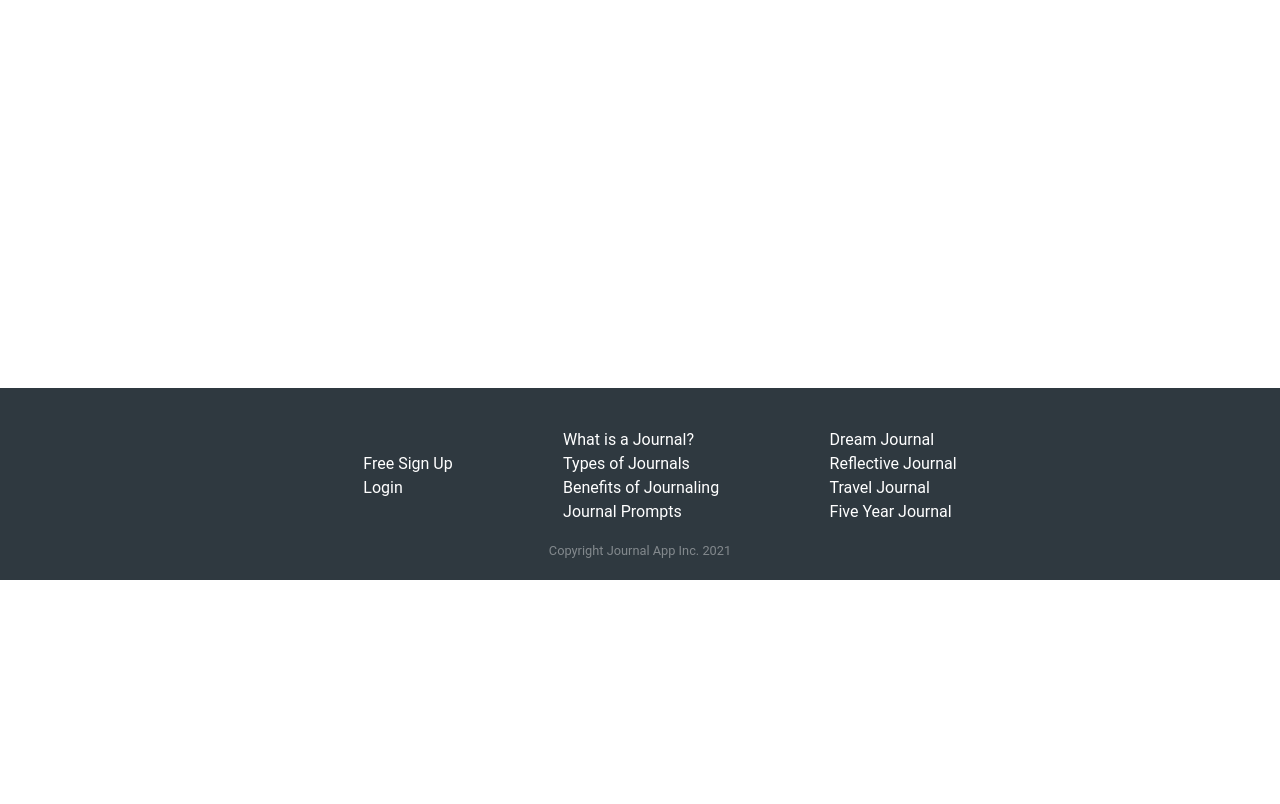
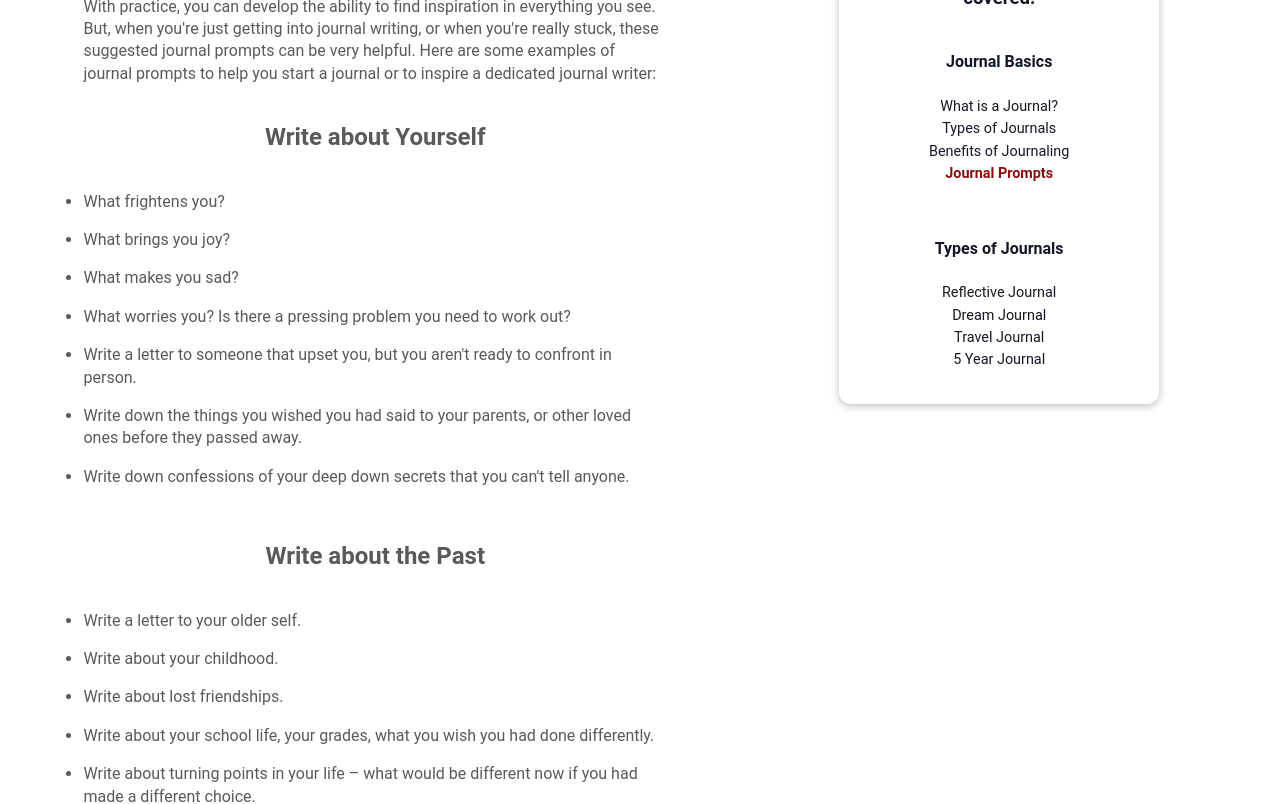
Before and after one commit to rpashev/vue-journal-app, a Vue app: page /journal-prompts in a window 1280 px wide. Shown: the part 220-1024 px from the top of the page. Before the commit the page ends 800 px from the top, so only its background shows below. Built offline with nearby package versions, Linux system fonts and the light colour scheme.

Commit message:
journal prompts page

```diff
--- a/src/App.vue
+++ b/src/App.vue
@@ -29,7 +29,7 @@ export default {
 body {
   margin: 0;
   font-family: "Roboto", sans-serif;
-  line-height: 1.3;
+  line-height: 1.4;
 
 }
 #app {
--- a/src/pages/information-pages/JournalDefinition.vue
+++ b/src/pages/information-pages/JournalDefinition.vue
@@ -73,7 +73,7 @@ ul a {
   color: #59595e;
 }
 ul a:hover {
-    color: rgb(139, 14, 14);
+  color: rgb(139, 14, 14);
 }
 p {
   width: 80%;
--- a/src/pages/information-pages/JournalPrompts.vue
+++ b/src/pages/information-pages/JournalPrompts.vue
@@ -1,3 +1,143 @@
 <template>
-    <div>Journal Prompts</div>
+  <div class="prompts-page">
+    <div class="prompts-page__article">
+      <h1>What can you write about?</h1>
+      <p>
+        With practice, you can develop the ability to find inspiration in
+        everything you see. But, when you're just getting into journal writing,
+        or when you're really stuck, these suggested journal prompts can be very
+        helpful. Here are some examples of journal prompts to help you start a
+        journal or to inspire a dedicated journal writer:
+      </p>
+      <h2>Write about Yourself</h2>
+      <ul>
+        <li>What frightens you?</li>
+        <li>What brings you joy?</li>
+        <li>What makes you sad?</li>
+        <li>
+          What worries you? Is there a pressing problem you need to work out?
+        </li>
+        <li>
+          Write a letter to someone that upset you, but you aren't ready to
+          confront in person.
+        </li>
+        <li>
+          Write down the things you wished you had said to your parents, or
+          other loved ones before they passed away.
+        </li>
+        <li>
+          Write down confessions of your deep down secrets that you can't tell
+          anyone.
+        </li>
+      </ul>
+      <h2>Write about the Past</h2>
+      <ul>
+        <li>Write a letter to your older self.</li>
+        <li>Write about your childhood.</li>
+        <li>Write about lost friendships.</li>
+        <li>
+          Write about your school life, your grades, what you wish you had done
+          differently.
+        </li>
+        <li>
+          Write about turning points in your life – what would be different now
+          if you had made a different choice.
+        </li>
+        <li>Write about regrets you may have.</li>
+      </ul>
+
+      <h2>Write about the Future</h2>
+      <ul>
+        <li>Where do you want to be 5, 10, or 15 years from now?</li>
+        <li>What line of work do you plan on pursuing in the future?</li>
+        <li>Write down how you can improve your life.</li>
+        <li>
+          Write about children you plan to have, and what you wish for them.
+        </li>
+        <li>
+          Write letters to your future children and grandchildren that you can
+          give to them when they are older. These letters will help them
+          understand the type of person you were at their age.
+        </li>
+        <li>Write about places you wish to see, vacations you plan to have.</li>
+        <li>Write about home improvements you would like to make.</li>
+        <li>Make a bucket list.</li>
+      </ul>
+      <h2>Write about the Present</h2>
+      <ul>
+        <li>
+          Write letters to friends and family members about things you can't say
+          to them in person.
+        </li>
+        <li>Write letters to your boss or coworkers.</li>
+        <li>
+          Write about your friends, coworkers and family members, describing
+          what they are like, what you like and dislike about each one, etc.
+        </li>
+        <li>Write about your job, pets, your home, etc.</li>
+        <li>
+          Write about your daily activities so you can look back and remember
+          each moment.
+        </li>
+        <li>Add photos to your entries to make them more special.</li>
+      </ul>
+      <p>
+        Online journals are private and confidential, so you can write about
+        anything you like. Unlike paper journals, you never have to worry about
+        your secrets falling into the wrong hands.
+      </p>
+      <p class="source">
+        Source:
+        <a href="https://penzu.com/journal-prompts"
+          >https://penzu.com/journal-prompts</a
+        >
+      </p>
+    </div>
+    <writing-resources class="prompts-page__resources" />
+  </div>
 </template>
+
+<script>
+import WritingResources from "../../components/journal/WritingResources.vue";
+
+export default {
+  components: { WritingResources },
+};
+</script>
+
+<style scoped>
+.prompts-page {
+  display: flex;
+  justify-content: space-around;
+  padding: 0 0 2rem 2rem;
+}
+.prompts-page__article {
+  width: 55%;
+  display: flex;
+  flex-direction: column;
+  align-items: center;
+  min-width: 30rem;
+}
+.prompts-page__resources {
+  width: 25%;
+}
+ul {
+  padding-left: 0;
+  width: 85%;
+}
+li {
+  margin-bottom: 1rem;
+  color: #59595e;
+}
+p {
+  width: 85%;
+}
+.source {
+  margin-top: 2rem;
+  font-size: 0.9rem;
+}
+a {
+  color: black;
+  text-decoration: none;
+}
+</style>
--- a/src/pages/information-pages/JournalTypes.vue
+++ b/src/pages/information-pages/JournalTypes.vue
@@ -148,11 +148,12 @@ li {
 .types-page__resources {
   width: 25%;
 }
-a {
+a, a h3:hover {
   text-decoration: none;
   color: rgb(139, 14, 14);
   font-weight: bold;
 }
+
 span a,
 p a {
   font-size: 0.9rem;
```
